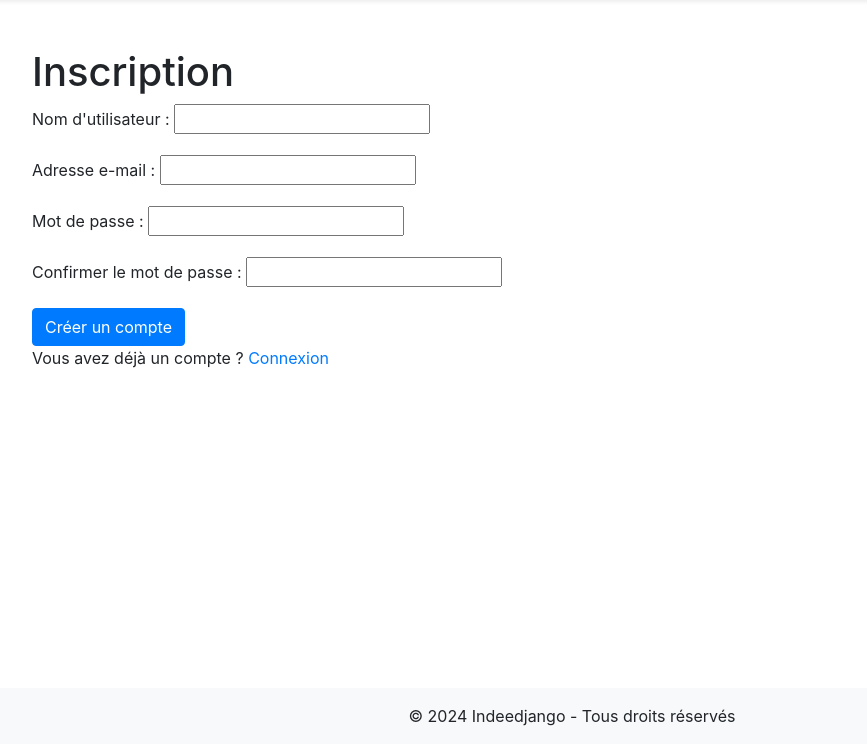
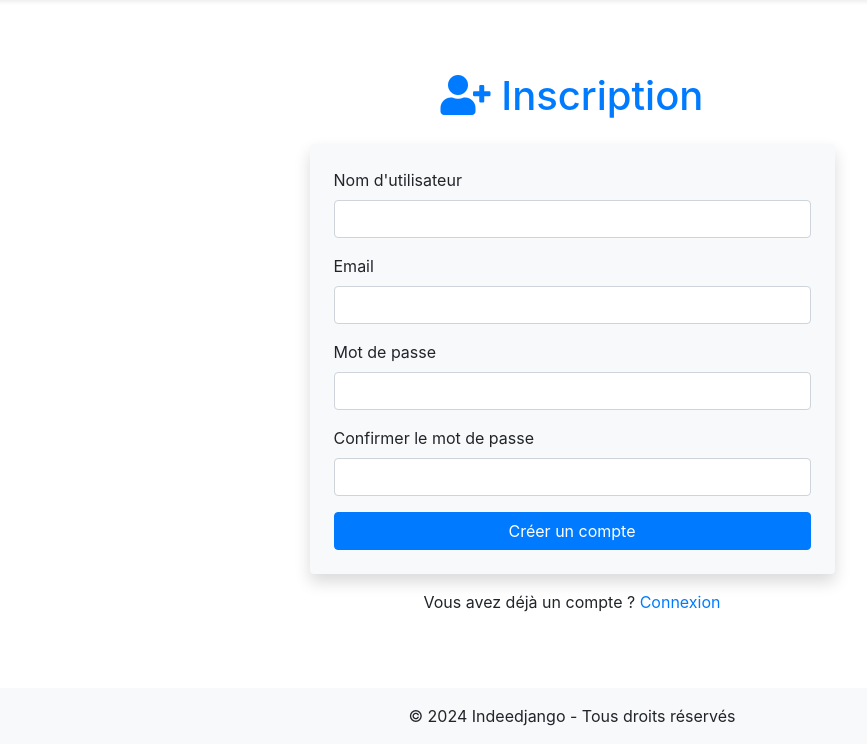
Before and after one commit to MandfredGRONDIN/indeedjango, a Django app: page /register/ in a window 1280 px wide. Shown: the part 56-800 px from the top of the page, without its empty margins (68-935 px from the left). Run offline with Django 5.2, Linux system fonts and the light colour scheme; parts of the project's set-up code (start-up, migrations or seed data) failed here and were passed over; some libraries are stand-ins or nearby versions.

Commit message:
add style login/register

```diff
--- a/authentification/templates/register.html
+++ b/authentification/templates/register.html
@@ -1,13 +1,65 @@
 {% extends 'base.html' %}
 
 {% block content %}
-<div class="container mt-4">
-    <h1>Inscription</h1>
-    <form method="post">
-        {% csrf_token %}
-        {{ form.as_p }}
-        <button type="submit" class="btn btn-primary">Créer un compte</button>
-    </form>
-    <p>Vous avez déjà un compte ? <a href="{% url 'login' %}">Connexion</a></p>
+<div class="container mt-5 mb-5">
+    <h1 class="mb-4 text-center text-primary"><i class="fas fa-user-plus"></i> Inscription</h1>
+    <div class="row justify-content-center">
+        <div class="col-md-6">
+            <form method="post" class="shadow p-4 rounded bg-light">
+                {% csrf_token %}
+
+                <div class="mb-3">
+                    <label for="username" class="form-label">Nom d'utilisateur</label>
+                    <input type="text" name="username" class="form-control" id="username" required>
+                    {% if form.username.errors %}
+                        <div class="text-danger">
+                            {% for error in form.username.errors %}
+                                <small>{{ error }}</small>
+                            {% endfor %}
+                        </div>
+                    {% endif %}
+                </div>
+
+                <div class="mb-3">
+                    <label for="email" class="form-label">Email</label>
+                    <input type="email" name="email" class="form-control" id="email" required>
+                    {% if form.email.errors %}
+                        <div class="text-danger">
+                            {% for error in form.email.errors %}
+                                <small>{{ error }}</small>
+                            {% endfor %}
+                        </div>
+                    {% endif %}
+                </div>
+
+                <div class="mb-3">
+                    <label for="password" class="form-label">Mot de passe</label>
+                    <input type="password" name="password" class="form-control" id="password" required>
+                    {% if form.password.errors %}
+                        <div class="text-danger">
+                            {% for error in form.password.errors %}
+                                <small>{{ error }}</small>
+                            {% endfor %}
+                        </div>
+                    {% endif %}
+                </div>
+
+                <div class="mb-3">
+                    <label for="confirm_password" class="form-label">Confirmer le mot de passe</label>
+                    <input type="password" name="confirm_password" class="form-control" id="confirm_password" required>
+                    {% if form.confirm_password.errors %}
+                        <div class="text-danger">
+                            {% for error in form.confirm_password.errors %}
+                                <small>{{ error }}</small>
+                            {% endfor %}
+                        </div>
+                    {% endif %}
+                </div>
+
+                <button type="submit" class="btn btn-primary w-100">Créer un compte</button>
+            </form>
+            <p class="text-center mt-3">Vous avez déjà un compte ? <a href="{% url 'login' %}" class="text-primary">Connexion</a></p>
+        </div>
+    </div>
 </div>
 {% endblock %}
```
Also changed, not shown: authentification/templates/login.html (+11 -7 lines).
